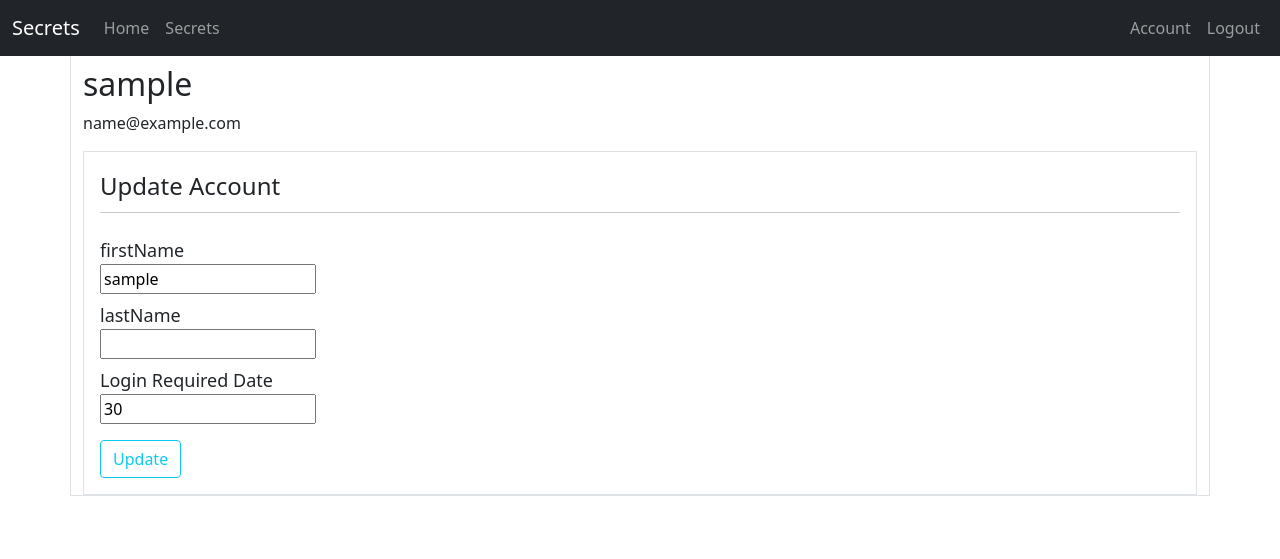
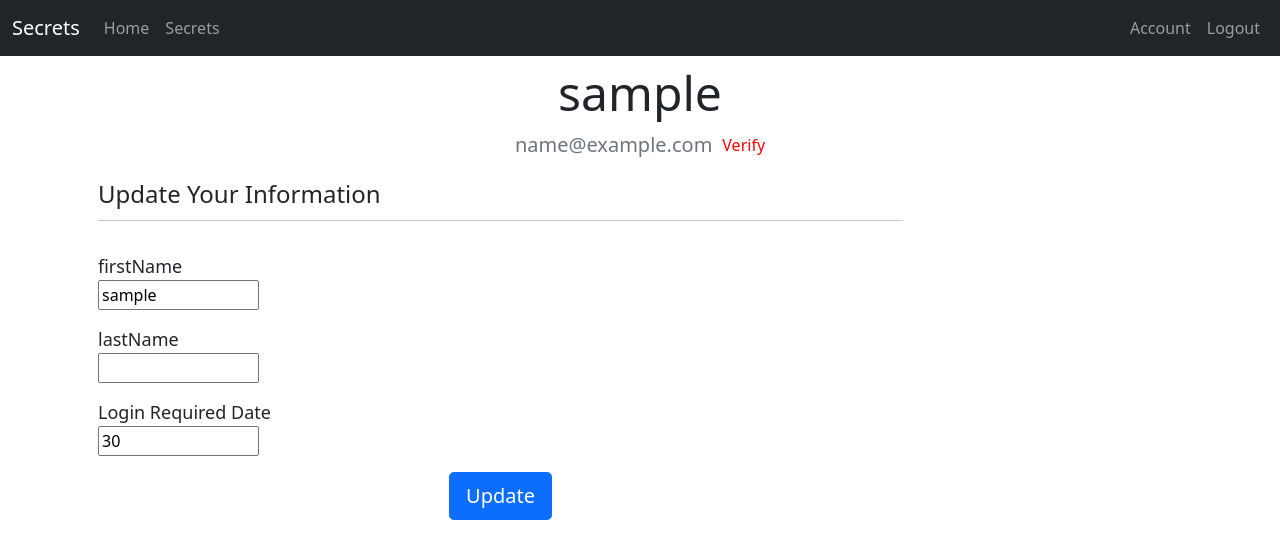
Before and after one commit to ravilladhaneesh/secrets-app, a Flask app: page /account in a window 1280 px wide. Shown: the top 559 px of the page. Run offline with Flask 3, Linux system fonts and the light colour scheme; the visitor is signed in with stand-in values (Sample User, id 1).

Commit message:
Update account page UI (#13)
* Update account page UI

* Add verified implementation in account UI

* Remove docker compose

```diff
--- a/secrets_app/accounts/routes.py
+++ b/secrets_app/accounts/routes.py
@@ -107,8 +107,9 @@ def verify():
     userId = int(current_user.get_id())
     user = User.query.get(userId)
     if user.is_oauth or user.is_verified:
+        next = request.args.get('next')
         flash("You are already verfied", "success")
-        return redirect(url_for("home"))
+        return redirect(next) if next else redirect(url_for("home"))
     form = EmailVerificationForm()
     if request.method == "POST":
         if form.validate_on_submit():
--- /dev/null
+++ b/secrets_app/static/account.css
@@ -0,0 +1,42 @@
+.update-account {
+    /* background-color: rgb(204, 227, 239); */
+    width: 75%;
+
+}
+
+.account-info {
+    padding-top: 1rem;
+    margin: 0%;
+}
+
+.input-fields .field-label{
+    font-weight: 400;
+}
+
+
+.account-info .email {
+    display: flex;
+    align-items: center;
+    justify-content: center;
+    flex-wrap: wrap;
+}
+
+.email .address {
+    margin-right: 10px;
+    align-self: center;
+
+}
+
+.email .address p {
+    margin: 0%;
+}
+
+.email .is-verified img {
+    width: 20px;
+    height: auto;
+}
+
+.email .is-verified .verify{
+    text-decoration: none;
+    color: red;
+}
--- a/secrets_app/static/main.css
+++ b/secrets_app/static/main.css
@@ -69,19 +69,6 @@ body {
   color: #dadada;
 }
 
-.update-Account {
-  background-color: rgb(204, 227, 239);
-  width: 65%;
-
-}
-
-.account-info {
-  padding-top: 1rem;
-}
-
-.update-firstName {
-  /* background-color: ; */
-}
 
 .form {
   padding: 1rem 1rem 1rem 1rem;
--- a/secrets_app/templates/account.html
+++ b/secrets_app/templates/account.html
@@ -1,66 +1,101 @@
 {% extends "layout.html" %}
 {% block content %}
-    <div class="container-sm border">
-
-        <div class="account-info">
-            <h2>{{current_user.firstName}}</h2>
-            <p>{{current_user.email}}</p>
+<div class="container-sm account-container">
+    <!-- Account Info Section -->
+    <div class="account-info text-center">
+        <div class="username-header">
+            <h3 class="display-5">{{ current_user.firstName }}</h3>
+        </div>
+        <div class="email">
+            <div class="address">
+                <p class="lead text-muted">{{ current_user.email }}</p>
+            </div>
+            <div class="is-verified">
+                {% if current_user.is_verified %}
+                    <img src="{{url_for('static', filename='images/verified.png')}}" alt="verified email img" />
+                {% else %}
+                    <a class="verify" href="{{url_for('accounts.verify', next=url_for('accounts.account'))}}">Verify</a>
+                {% endif %}
+            </div>
+        </div>
     </div>
 
-        <div class="update-account border">
+    <!-- Update Account Section -->
+    <div class="update-account">
         <form action="#" method="POST" class="form">
             {{ form.hidden_tag() }}
 
             <fieldset class="input-fieldset">
-                    <legend>
-                        Update Account
-                    </legend>
-                    <hr>
+                <legend>Update Your Information</legend>
+                <hr class="divider">
+
+                <!-- First Name Field -->
                 <div class="input-fields">
-                        {{form.firstName.label(class="field-label")}} <br>
+                    <div class="field-label">
+                        <label for="firstName" class="field-label">{{ form.firstName.label }}</label>
+                    </div>
+                    <div class="field-input">
                         {% if form.firstName.errors %}
+                        <div class="error-feedback">
                             {{ form.firstName(class="input-field field-invalid") }}
                             <div class="feedback">
                                 {% for error in form.firstName.errors %}
-                                    <span>{{ error }}</span>
+                                    <span class="text-danger">{{ error }}</span>
                                 {% endfor %}
+                            </div>
                         </div>
                         {% else %}
                             {{ form.firstName(class="input-field") }}
                         {% endif %}
                     </div>
 
+                </div>
+
+                <!-- Last Name Field -->
                 <div class="input-fields">
-                        {{form.lastName.label(class="field-label")}} <br>
+                    <div class="field-label">
+                        <label for="lastName" class="field-label">{{ form.lastName.label }}</label>
+                    </div>
+                    <div class="field-input">
                         {% if form.lastName.errors %}
+                        <div class="error-feedback">
                             {{ form.lastName(class="input-field field-invalid") }}
                             <div class="feedback">
                                 {% for error in form.lastName.errors %}
-                                    <span>{{ error }}</span>
+                                    <span class="text-danger">{{ error }}</span>
                                 {% endfor %}
+                            </div>
                         </div>
                         {% else %}
                             {{ form.lastName(class="input-field") }}
                         {% endif %}
                     </div>
+                </div>
 
+                <!-- Required Login Per Days Field -->
                 <div class="input-fields">
-                        {{form.required_login_per_days.label(class="field-label")}} <br>
+                    <div class="field-label">
+                        <label for="required_login_per_days" class="field-label">{{ form.required_login_per_days.label }}</label>
+                    </div>
+                    <div class="field-input">
                         {% if form.required_login_per_days.errors %}
+                        <div class="error-feedback">
                             {{ form.required_login_per_days(class="input-field field-invalid") }}
                             <div class="feedback">
                                 {% for error in form.required_login_per_days.errors %}
-                                    <span>{{ error }}</span>
+                                    <span class="text-danger">{{ error }}</span>
                                 {% endfor %}
+                            </div>
                         </div>
                         {% else %}
                             {{ form.required_login_per_days(class="input-field") }}
                         {% endif %}
                     </div>
+                </div>
             </fieldset>
 
-                <div class="submit-field">
-                    {{form.submit(class='btn btn-outline-info')}}
+            <div class="submit-field text-center">
+                {{ form.submit(class='btn btn-primary btn-lg') }}
             </div>
         </form>
     </div>
--- a/secrets_app/templates/layout.html
+++ b/secrets_app/templates/layout.html
@@ -1,13 +1,14 @@
 <!DOCTYPE html>
 <html lang="en">
 <head>
-    <!-- Required meta tags -->
     <meta charset="utf-8">
     <meta name="viewport" content="width=device-width, initial-scale=1">
 
     <link rel="stylesheet" type='text/css' href="{{ url_for('static', filename='main.css')}}">
     <link rel="stylesheet" type='text/css' href="{{ url_for('static', filename='secrets.css')}}">
+    <link rel="stylesheet" type='text/css' href="{{ url_for('static', filename='account.css')}}">
     <link rel="stylesheet" type='text/css' href="{{ url_for('static', filename='google-sign-in.css')}}">
+
     <!-- Bootstrap CSS -->
     <link href="https://cdn.jsdelivr.net/npm/bootstrap@5.0.2/dist/css/bootstrap.min.css" rel="stylesheet" integrity="sha384-EVSTQN3/azprG1Anm3QDgpJLIm9Nao0Yz1ztcQTwFspd3yD65VohhpuuCOmLASjC" crossorigin="anonymous">
 
```
Also changed, not shown: secrets_app/static/images/verified.png (added). Lines whose indentation alone changed are shown as unchanged.
